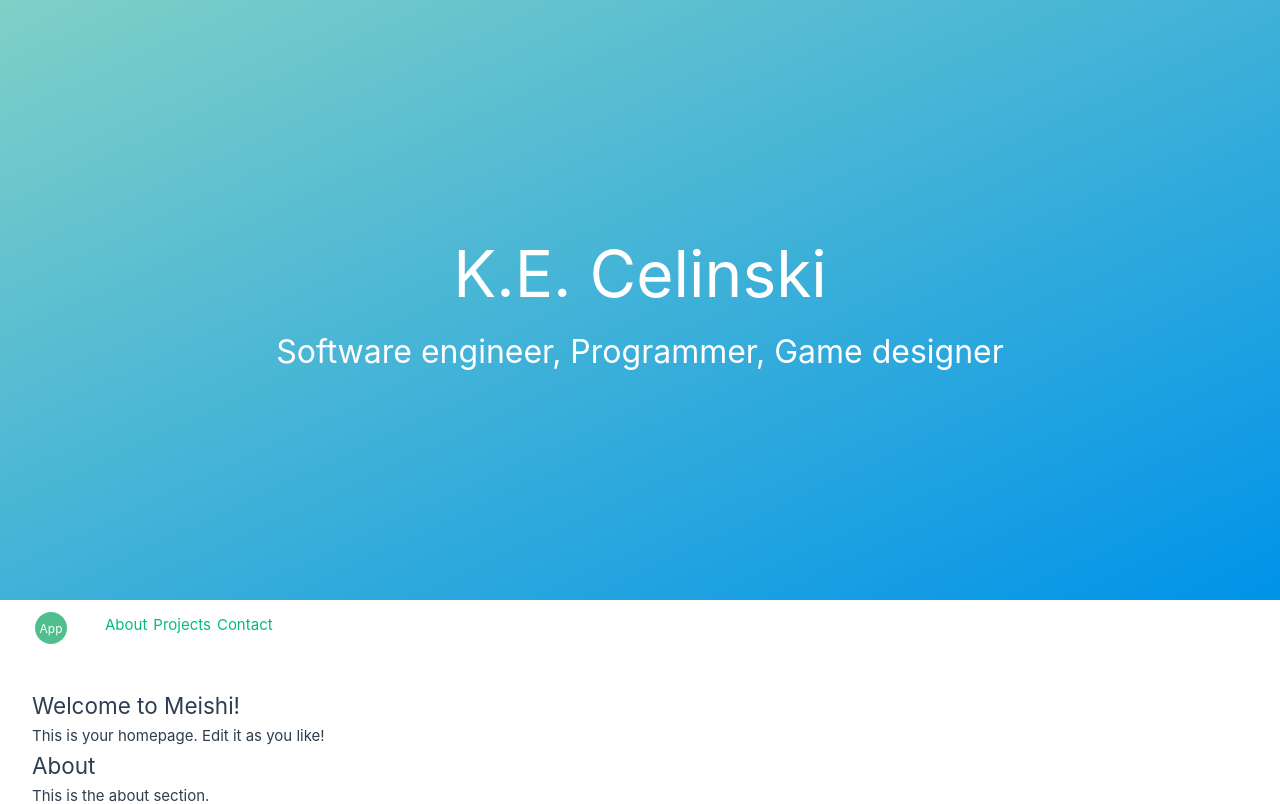
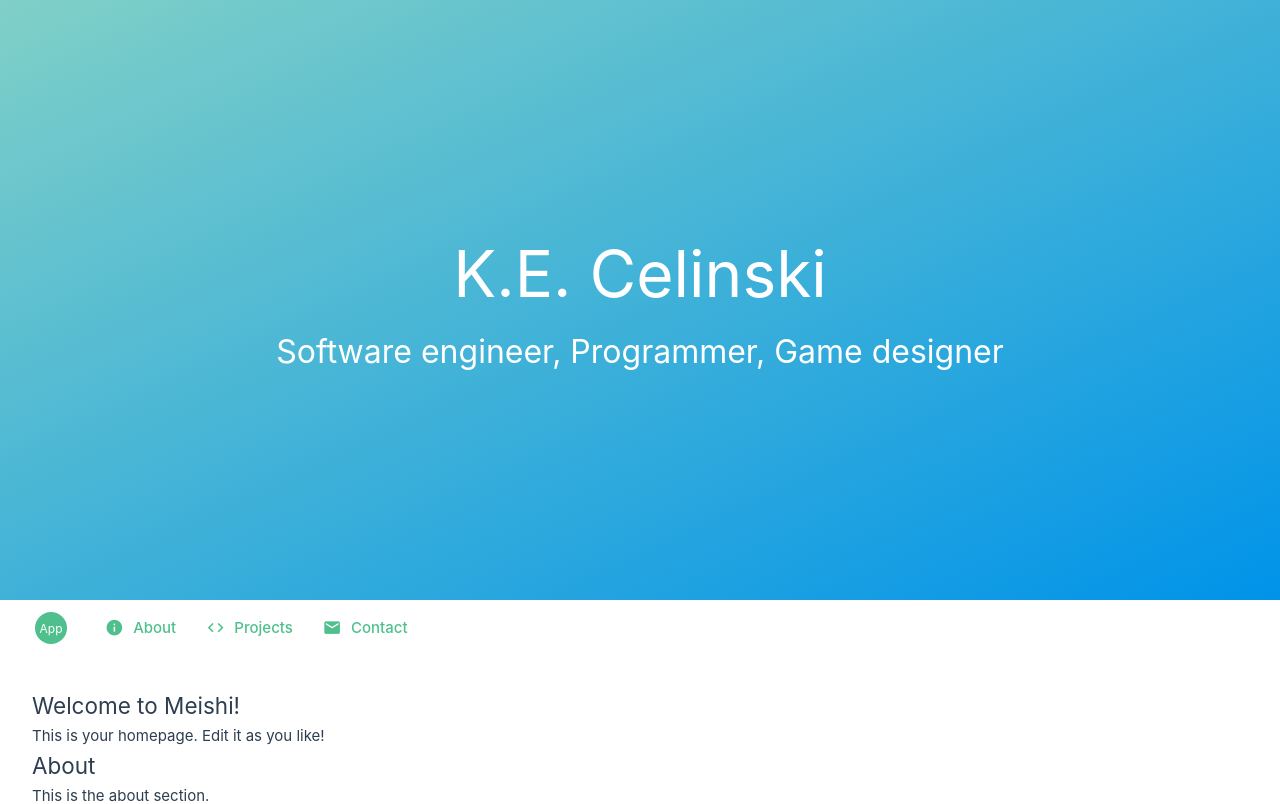
Before and after one commit to Altair115/Meishi, a Vue app: page / in a window 1280 px wide. Shown: the top 804 px of the page. Built offline with nearby package versions, Linux system fonts and the light colour scheme.

Commit message:
:sparkles: Extended functionality of the NavBarItem and added TsConfig which i forgot earlier

```diff
--- a/src/components/navigation/NavBar.vue
+++ b/src/components/navigation/NavBar.vue
@@ -47,13 +47,13 @@ function handleLogoClick(event: MouseEvent) {
     </a>
     <ul class="navbar-links">
       <li>
-        <a href="#about" @click.prevent="scrollToSection('about')">About</a>
+        <NavBarItem to="#about" label="About" icon="info" />
       </li>
       <li>
-        <a href="#projects" @click.prevent="scrollToSection('projects')">Projects</a>
+        <NavBarItem to="#projects" label="Projects" icon="code" />
       </li>
       <li>
-        <a href="#contact" @click.prevent="scrollToSection('contact')">Contact</a>
+        <NavBarItem to="#contact" label="Contact" icon="mail" />
       </li>
       <li>
         <NavBarItem to="/blog" label="Blog" icon="rss_feed" />
--- a/src/components/navigation/NavBarItem.vue
+++ b/src/components/navigation/NavBarItem.vue
@@ -1,13 +1,47 @@
 <script setup lang="ts">
-defineProps<{
+import { useRouter, useRoute } from "vue-router";
+import { nextTick } from "vue";
+
+const props = defineProps<{
   to: string
   label: string
   icon?: string // Use the Material icon name, SVG or Emote (e.g., "home")
-}>()
+}>();
+
+const router = useRouter();
+const route = useRoute();
+
+function handleClick(event: Event) {
+  if (props.to.startsWith("#")) {
+    event.preventDefault();
+    const sectionId = props.to.slice(1);
+    if (route.path !== "/") {
+      router.push("/").then(() => {
+        nextTick(() => {
+          scrollToSection(sectionId);
+        });
+      });
+    } else {
+      scrollToSection(sectionId);
+    }
+  }
+  // else - let router-link handle normal navigation
+}
+
+function scrollToSection(id: string) {
+  const el = document.getElementById(id);
+  if (el) el.scrollIntoView({ behavior: "smooth" });
+}
+
 </script>
 
 <template>
-  <router-link :to="to" class="navbar-link" :title="label">
+  <router-link
+      :to="props.to.startsWith('#') ? '/' : props.to"
+      class="navbar-link"
+      :title="label"
+      @click="handleClick"
+  >
     <span v-if="icon" class="material-icons icon">{{ icon }}</span>
     <slot>{{ label }}</slot>
   </router-link>
```
Also changed, not shown: tsconfig.json (added, +24 -0 lines).
